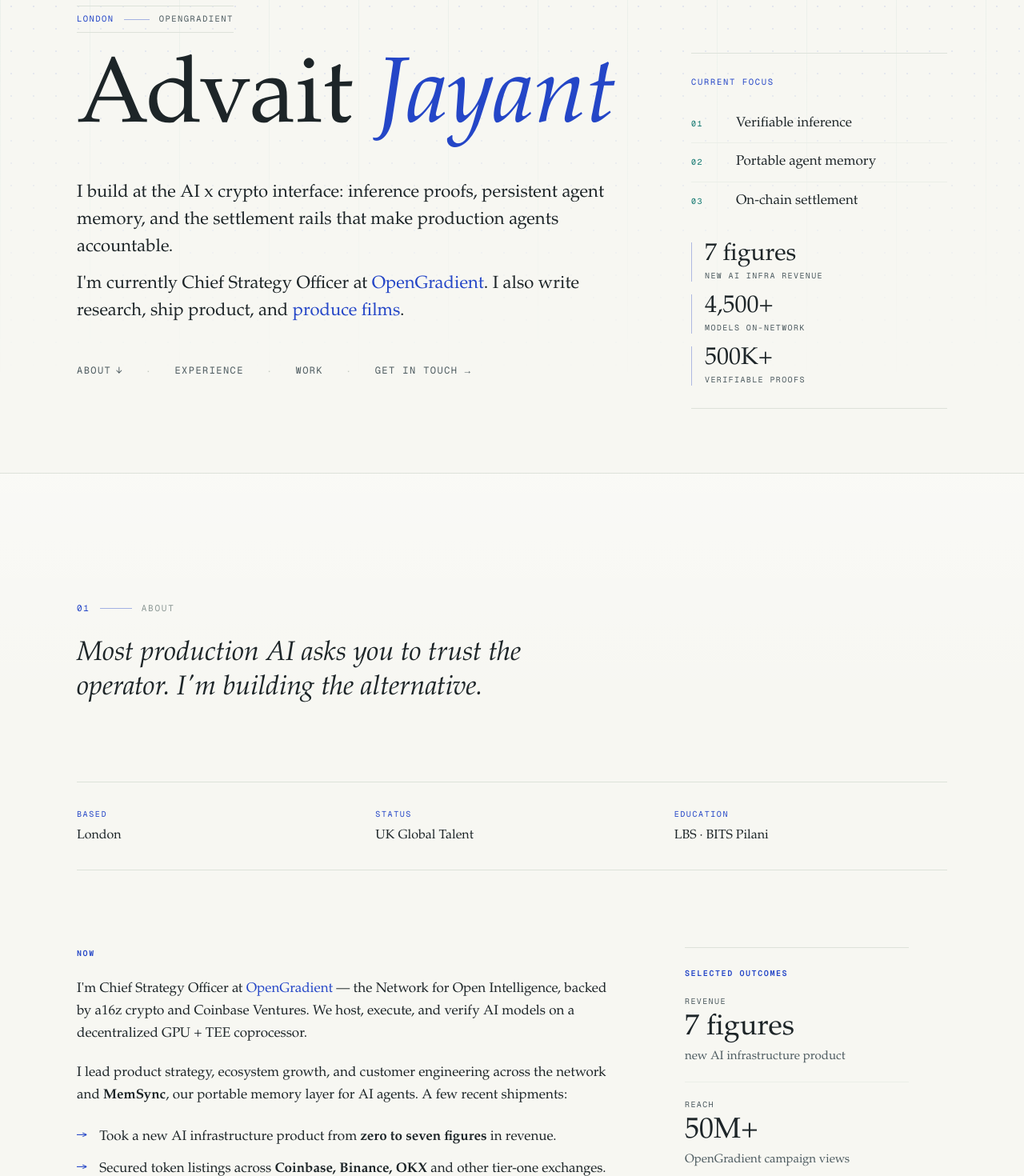
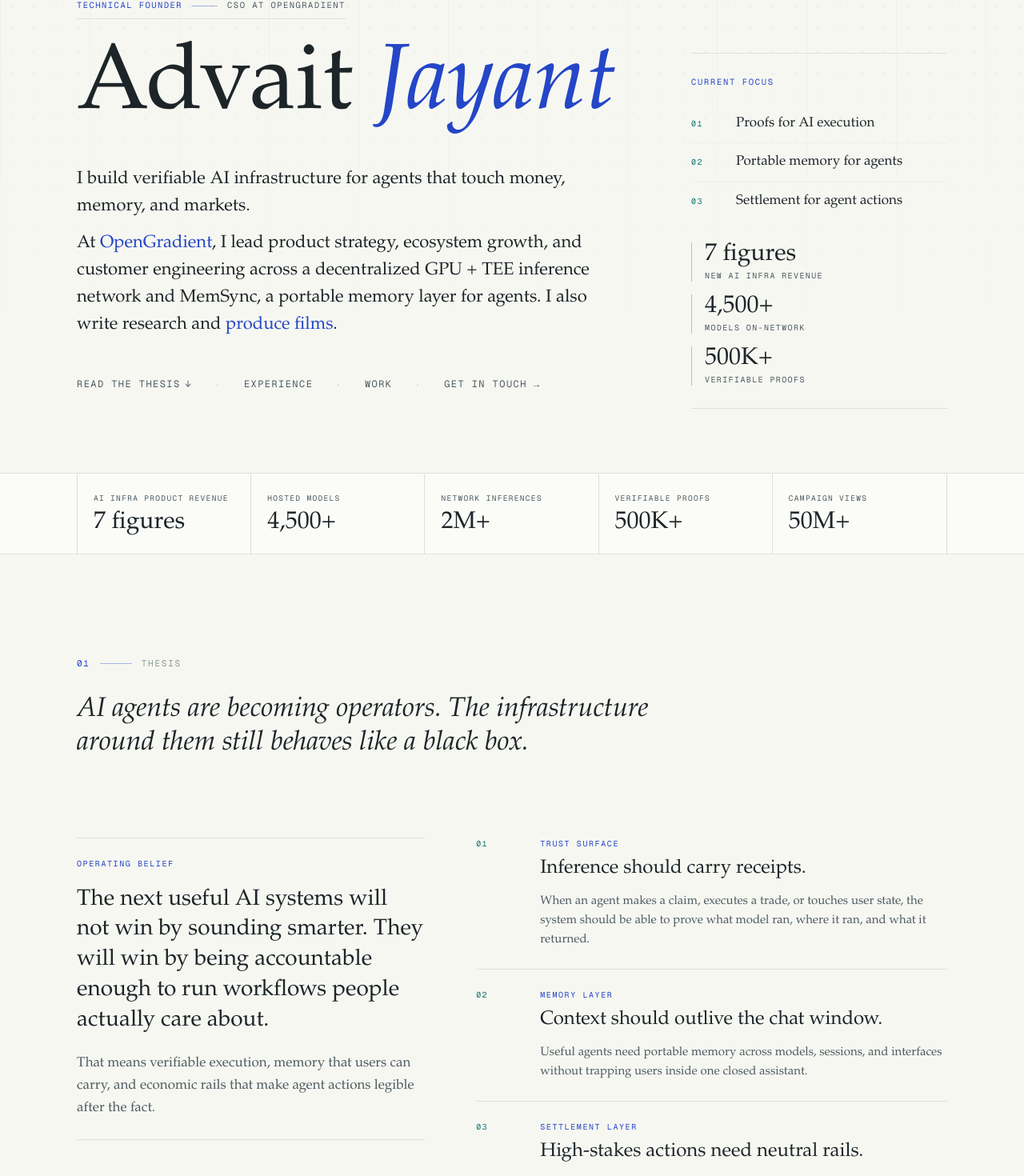
Before and after one commit to 0xadvait/personal_web, a Next.js app: page / in a window 1280 px wide. Shown: the part 174-1644 px from the top of the page at 80% size. Built offline with nearby package versions, Linux system fonts and the light colour scheme.

Commit message:
Sharpen site narrative and proof points

```diff
--- a/src/app/opengraph-image.js
+++ b/src/app/opengraph-image.js
@@ -57,7 +57,7 @@
             lineHeight: 1.35,
           }}
         >
-          Inference proofs, persistent agent memory, and the on-chain bits that hold it together.
+          For agents that touch money, memory, and markets.
         </div>
       </div>
     ),
--- a/src/app/page.js
+++ b/src/app/page.js
@@ -1,5 +1,7 @@
 import Nav from '@/components/Nav';
 import Hero from '@/components/Hero';
+import ProofStrip from '@/components/ProofStrip';
+import Thesis from '@/components/Thesis';
 import About from '@/components/About';
 import StackDiagram from '@/components/StackDiagram';
 import Experience from '@/components/Experience';
@@ -16,6 +18,8 @@
       <Nav />
       <main id="main-content" className="relative">
         <Hero />
+        <ProofStrip />
+        <Thesis />
         <About />
         <StackDiagram />
         <Experience />
--- a/src/components/About.js
+++ b/src/components/About.js
@@ -18,9 +18,9 @@
     <section id="about" className="section-band relative py-16 sm:py-24 md:py-32 lg:py-40 border-t border-border">
       <div className="mx-auto max-w-6xl px-5 sm:px-8">
         <SectionHeader
-          index="01"
+          index="02"
           title="About"
-          lede="Most production AI asks you to trust the operator. I'm building the alternative."
+          lede="I work where AI systems stop being demos and start becoming accountable infrastructure."
         />
 
         <Reveal>
--- a/src/components/Contact.js
+++ b/src/components/Contact.js
@@ -14,7 +14,7 @@
       <div className="mx-auto max-w-6xl px-5 sm:px-8">
         <Reveal>
           <div className="font-mono text-[11px] uppercase tracking-[0.16em] text-accent flex items-center gap-3 mb-8 sm:mb-10">
-            <span>05</span>
+            <span>06</span>
             <span className="h-px w-10 bg-accent/40" />
             <span className="text-fg-dim">Contact</span>
           </div>
@@ -28,7 +28,8 @@
 
         <Reveal delay={0.12}>
           <p className="mt-6 sm:mt-8 max-w-xl font-serif italic text-lg sm:text-xl leading-relaxed text-fg-muted">
-            If you&apos;re building at the AI x crypto interface, drop me a line.
+            If you&apos;re building verifiable AI infrastructure, agent memory, crypto rails, or
+            anything where trust boundaries matter, drop me a line.
           </p>
         </Reveal>
 
--- a/src/components/Experience.js
+++ b/src/components/Experience.js
@@ -81,9 +81,9 @@
     <section id="experience" className="relative py-16 sm:py-24 md:py-32 lg:py-40 border-t border-border">
       <div className="mx-auto max-w-6xl px-5 sm:px-8">
         <SectionHeader
-          index="02"
+          index="03"
           title="Experience"
-          lede="Where I've been building."
+          lede="A track record across product, research, capital, and go-to-market."
         />
 
         <ol>
--- a/src/components/Hero.js
+++ b/src/components/Hero.js
@@ -3,9 +3,9 @@
 import { motion, useReducedMotion } from 'motion/react';
 
 const focus = [
-  ['01', 'Verifiable inference'],
-  ['02', 'Portable agent memory'],
-  ['03', 'On-chain settlement'],
+  ['01', 'Proofs for AI execution'],
+  ['02', 'Portable memory for agents'],
+  ['03', 'Settlement for agent actions'],
 ];
 
 const metrics = [
@@ -40,9 +40,9 @@
               {...fadeUp(10, 0, 0.75)}
               className="mb-7 inline-flex items-center gap-3 border-y border-border py-2 font-mono text-[10.5px] uppercase tracking-[0.14em] text-fg-muted"
             >
-              <span className="text-accent">London</span>
+              <span className="text-accent">Technical founder</span>
               <span aria-hidden className="h-px w-8 bg-accent/40" />
-              <span>OpenGradient</span>
+              <span>CSO at OpenGradient</span>
             </motion.div>
 
             <motion.h1
@@ -57,11 +57,11 @@
               className="mt-8 sm:mt-10 max-w-2xl font-serif text-lg sm:text-xl md:text-[22px] leading-[1.55] text-fg space-y-3"
             >
               <p>
-                I build at the AI x crypto interface: inference proofs, persistent agent memory,
-                and the settlement rails that make production agents accountable.
+                I build verifiable AI infrastructure for agents that touch money, memory, and
+                markets.
               </p>
               <p>
-                I&apos;m currently Chief Strategy Officer at{' '}
+                At{' '}
                 <a
                   href="https://opengradient.ai"
                   target="_blank"
@@ -71,7 +71,9 @@
                 >
                   OpenGradient
                 </a>
-                . I also write research, ship product, and{' '}
+                , I lead product strategy, ecosystem growth, and customer engineering across a
+                decentralized GPU + TEE inference network and MemSync, a portable memory layer for
+                agents. I also write research and{' '}
                 <a href="#work" className="text-accent hover:underline underline-offset-[3px]">
                   produce films
                 </a>
@@ -83,8 +85,8 @@
               {...fadeUp(12, 0.34, 0.8)}
               className="mt-10 sm:mt-12 flex flex-wrap items-center gap-x-7 gap-y-3 font-mono text-[11px] sm:text-[12px] uppercase tracking-[0.12em]"
             >
-              <a href="#about" className="text-fg-muted hover:text-accent transition-colors inline-flex items-center gap-1.5 border-b border-transparent hover:border-accent">
-                About <span aria-hidden>↓</span>
+              <a href="#thesis" className="text-fg-muted hover:text-accent transition-colors inline-flex items-center gap-1.5 border-b border-transparent hover:border-accent">
+                Read the thesis <span aria-hidden>↓</span>
               </a>
               <span aria-hidden className="text-fg-faint">·</span>
               <a href="#experience" className="text-fg-muted hover:text-accent transition-colors border-b border-transparent hover:border-accent">Experience</a>
--- a/src/components/Nav.js
+++ b/src/components/Nav.js
@@ -3,7 +3,7 @@
 import { useEffect, useState } from 'react';
 
 const links = [
-  { href: '#about', label: 'About' },
+  { href: '#thesis', label: 'Thesis' },
   { href: '#experience', label: 'Experience' },
   { href: '#work', label: 'Work' },
   { href: '#speaking', label: 'Speaking' },
--- /dev/null
+++ b/src/components/ProofStrip.js
@@ -0,0 +1,35 @@
+import Reveal from './Reveal';
+
+const proof = [
+  { value: '7 figures', label: 'AI infra product revenue' },
+  { value: '4,500+', label: 'hosted models' },
+  { value: '2M+', label: 'network inferences' },
+  { value: '500K+', label: 'verifiable proofs' },
+  { value: '50M+', label: 'campaign views' },
+];
+
+export default function ProofStrip() {
+  return (
+    <section aria-label="Selected proof points" className="border-t border-border bg-surface/45">
+      <div className="mx-auto max-w-6xl px-5 sm:px-8">
+        <Reveal>
+          <dl className="grid grid-cols-2 border-x border-border sm:grid-cols-5">
+            {proof.map((item) => (
+              <div
+                key={item.label}
+                className="border-b border-r border-border px-4 py-5 last:border-r-0 sm:border-b-0 sm:px-5 sm:py-6"
+              >
+                <dt className="font-mono text-[9.5px] uppercase tracking-[0.14em] text-fg-muted">
+                  {item.label}
+                </dt>
+                <dd className="mt-2 font-serif text-2xl leading-none text-fg sm:text-3xl">
+                  {item.value}
+                </dd>
+              </div>
+            ))}
+          </dl>
+        </Reveal>
+      </div>
+    </section>
+  );
+}
--- a/src/components/Speaking.js
+++ b/src/components/Speaking.js
@@ -48,7 +48,11 @@
   return (
     <section id="speaking" className="relative py-16 sm:py-24 md:py-32 lg:py-40 border-t border-border">
       <div className="mx-auto max-w-6xl px-5 sm:px-8">
-        <SectionHeader index="04" title="Speaking" lede="Selected stages." />
+        <SectionHeader
+          index="05"
+          title="Speaking"
+          lede="Selected rooms where I've explained the agentic internet, open intelligence, and verifiable compute."
+        />
 
         <ul>
           {talks.map((t, i) => (
--- /dev/null
+++ b/src/components/Thesis.js
@@ -0,0 +1,75 @@
+import Reveal from './Reveal';
+import SectionHeader from './SectionHeader';
+
+const pillars = [
+  {
+    k: 'Trust surface',
+    v: 'Inference should carry receipts.',
+    d: 'When an agent makes a claim, executes a trade, or touches user state, the system should be able to prove what model ran, where it ran, and what it returned.',
+  },
+  {
+    k: 'Memory layer',
+    v: 'Context should outlive the chat window.',
+    d: 'Useful agents need portable memory across models, sessions, and interfaces without trapping users inside one closed assistant.',
+  },
+  {
+    k: 'Settlement layer',
+    v: 'High-stakes actions need neutral rails.',
+    d: 'The moment agents move money, reputation, or access, settlement has to be inspectable, programmable, and hard for the operator to quietly rewrite.',
+  },
+];
+
+export default function Thesis() {
+  return (
+    <section id="thesis" className="relative border-t border-border py-16 sm:py-24 md:py-32">
+      <div className="mx-auto max-w-6xl px-5 sm:px-8">
+        <SectionHeader
+          index="01"
+          title="Thesis"
+          lede="AI agents are becoming operators. The infrastructure around them still behaves like a black box."
+        />
+
+        <div className="grid gap-10 lg:grid-cols-[minmax(0,0.85fr)_minmax(0,1.15fr)] lg:gap-16">
+          <Reveal>
+            <div className="border-y border-border py-6">
+              <div className="font-mono text-[10px] uppercase tracking-[0.16em] text-accent">
+                Operating belief
+              </div>
+              <p className="mt-5 font-serif text-[22px] leading-[1.35] text-fg sm:text-[28px]">
+                The next useful AI systems will not win by sounding smarter. They will win by being
+                accountable enough to run workflows people actually care about.
+              </p>
+              <p className="mt-5 font-serif text-base leading-[1.65] text-fg-muted sm:text-[17px]">
+                That means verifiable execution, memory that users can carry, and economic rails
+                that make agent actions legible after the fact.
+              </p>
+            </div>
+          </Reveal>
+
+          <Reveal>
+            <ol className="divide-y divide-border">
+              {pillars.map((pillar, index) => (
+                <li key={pillar.k} className="grid gap-4 py-6 first:pt-0 last:pb-0 sm:grid-cols-[4rem_1fr]">
+                  <div className="font-mono text-[10px] uppercase tracking-[0.14em] text-accent-alt">
+                    {String(index + 1).padStart(2, '0')}
+                  </div>
+                  <div>
+                    <div className="font-mono text-[10px] uppercase tracking-[0.16em] text-accent">
+                      {pillar.k}
+                    </div>
+                    <h3 className="mt-2 font-serif text-2xl leading-snug text-fg">
+                      {pillar.v}
+                    </h3>
+                    <p className="mt-3 max-w-2xl font-serif text-[15px] leading-[1.6] text-fg-muted">
+                      {pillar.d}
+                    </p>
+                  </div>
+                </li>
+              ))}
+            </ol>
+          </Reveal>
+        </div>
+      </div>
+    </section>
+  );
+}
--- a/src/lib/site.js
+++ b/src/lib/site.js
@@ -1,7 +1,7 @@
 export const siteUrl = 'https://www.advait.tech';
 export const siteName = 'Advait Jayant';
 export const siteDescription =
-  'Advait Jayant is a technical founder and Chief Strategy Officer at OpenGradient, working on verifiable AI inference, persistent agent memory, and crypto market structure.';
+  'Advait Jayant is a technical founder and Chief Strategy Officer at OpenGradient, building verifiable AI infrastructure, portable agent memory, and crypto market structure.';
 
 export const socialLinks = {
   github: 'https://github.com/0xadvait',
```
Also changed, not shown: src/components/Work.js (+14 -1 lines).
